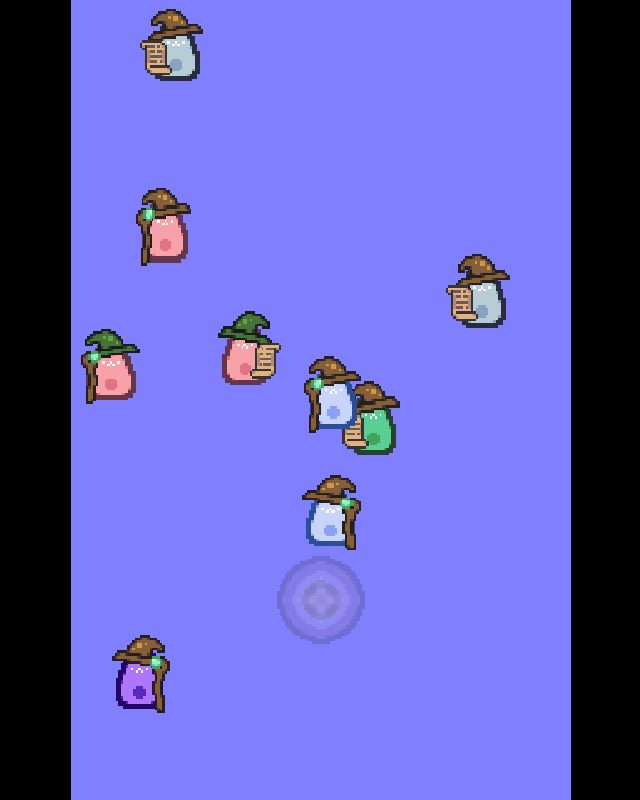
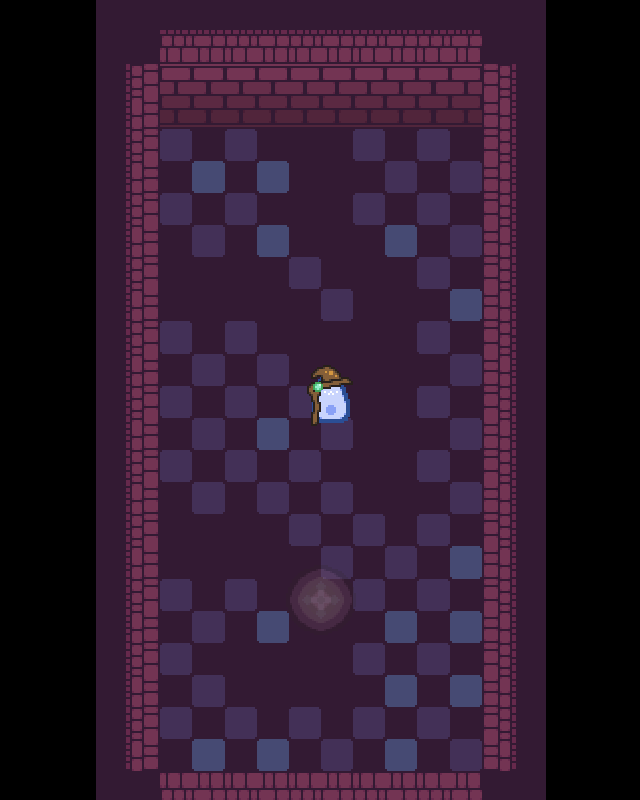
Before and after one commit to ViareJhun/CatLandTest, a plain HTML site: page index.html in a window 1280 px wide. Shown: the whole page, without its empty margins (319-959 px from the left). Drawn offline with Linux system fonts and the light colour scheme.

Commit message:
Add files via upload

```diff
--- a/index.html
+++ b/index.html
@@ -10,7 +10,7 @@
 	<body bgcolor = '#000000'>
 
 		<meta meta name='viewport' content='width=device-width, user-scalable=no' />
-		<canvas width='400' height='640' id = 'surface'></canvas>
+		<canvas width='448' height='796' id = 'surface'></canvas>
 		<script src = './tiny.js'></script>
 
 	</body>
--- a/tiny.js
+++ b/tiny.js
@@ -717,11 +717,15 @@ let Game = {
 
 	},
 
-	_draw() {
+	_clear() {
 
 		gameContext.fillStyle = Game.backColor
 		gameContext.fillRect(0, 0, gameSurface.width, gameSurface.height)
 		gameContext.fillStyle = '#FFFFFF'
+
+	},
+
+	_draw() {
 
 		objectManager.update()
 		objectManager.draw()
@@ -730,6 +734,7 @@ let Game = {
 
 	draw() {
 
+		Game._clear()
 		Game._draw()
 
 	},
@@ -777,12 +782,107 @@ let sprCat = Sprite('./img/cats', 8)
 let sprHat = Sprite('./img/hat', 2)
 let sprWeapon = Sprite('./img/weapon', 2)
 let sprJoystick = Sprite('./img/joystick', 2)
+let sprD1Floor = Sprite('./img/d1floor', 3)
+let sprD1WallTop = Sprite('./img/d1wallTop', 4)
+let sprD1Wall = Sprite('./img/d1wall', 1)
 
 joystick.active = true
 joystick.sprite = sprJoystick
 joystick.setPos(Vec(0.5, 0.75))
 joystick.distance = 100
 joystick.scale = 2
+
+let tiles = {
+
+	data: [],
+	w: gameSurface.width / (32 * 2),
+	h: Math.ceil(gameSurface.height / (32 * 2)),
+	xScale: 2,
+	yScale: 2,
+	x: 0,
+	y: 0,
+
+	init() {
+
+		for (let i = 0; i < this.w; i ++) {
+			let line = []
+			for (let j = 0; j < this.h; j ++) {
+
+				line.push(
+					{
+						sprite: sprD1Floor,
+						index: 2,
+					}
+				)
+
+			}
+			this.data.push(line)
+		}
+
+	},
+
+	gen() {
+
+		for (let i = 0; i < this.w; i ++) {
+			for (let j = 0; j < this.h; j ++) {
+
+				this.data[i][j].index = choose([0, 1, 2])
+
+				if (i == 0 && (j != 0 && j != this.h - 1)) {
+					this.data[i][j].sprite = sprD1WallTop
+					this.data[i][j].index = 3
+				}
+				if (i == this.w - 1 && (j != 0 && j != this.h - 1)) {
+					this.data[i][j].sprite = sprD1WallTop
+					this.data[i][j].index = 2
+				}
+				if (j == 0 && (i != 0 && i != this.w - 1)) {
+					this.data[i][j].sprite = sprD1WallTop
+					this.data[i][j].index = 1
+				}
+				if (j == this.h - 1 && (i != 0 && i != this.w - 1)) {
+					this.data[i][j].sprite = sprD1WallTop
+					this.data[i][j].index = 0
+				}
+
+				if (i == 0 && (j == 0 || j == this.h - 1)) {
+					this.data[i][j].index = 2
+				}
+				if (i == this.w - 1 && (j == 0 || j == this.h - 1)) {
+					this.data[i][j].index = 2
+				}
+				if (j == 1 && (i != 0 && i != this.w - 1)) {
+					this.data[i][j].sprite = sprD1Wall
+					this.data[i][j].index = 0
+				}
+
+			}
+		}
+
+	},
+
+	draw() {
+
+		gameContext.save()
+		gameContext.translate(this.x, this.y)
+		gameContext.scale(this.xScale, this.yScale)
+		for (let i = 0; i < this.w; i ++) {
+			for (let j = 0; j < this.h; j ++) {
+
+				this.data[i][j].sprite.draw(
+					this.data[i][j].index,
+					i * 32 + 16, j * 32 + 16
+				)
+
+			}
+		}
+		gameContext.restore()
+
+	}
+
+}
+tiles.init()
+tiles.gen()
 
 let CreateLegs = () => {
 
@@ -918,7 +1018,7 @@ let CreatePlayer = (x, y) => {
 			}
 
 		}
-		obj.clampSpeed(3)
+		obj.clampSpeed(2)
 		obj.side = sign(obj.speed.x - 0)
 		if (obj.side == 0) {
 			obj.side = 1
@@ -931,8 +1031,8 @@ let CreatePlayer = (x, y) => {
 		obj.position.y = mod(obj.position.y, gameSurface.height)
 
 		if (isMove) {
-			obj.yScale = 2 + sin(obj.angle * 2) * 0.2
-			obj.xScale = 2 + sin(obj.angle * 2 + pi) * 0.2
+			obj.yScale = 2 + sin(obj.angle * 2) * 0.1
+			obj.xScale = 2 + sin(obj.angle * 2 + pi) * 0.1
 		} else {
 			obj.yScale = lerp(obj.xScale, 2, 0.1)
 			obj.xScale = lerp(obj.yScale, 2, 0.1)
@@ -951,6 +1051,8 @@ Game.load = () => {
 	Game.mouseAngle = 0
 
 	textureLoader.load()
+
+	/*
 	for (let i = 0; i < 8; i ++) {
 
 		objectManager.add(
@@ -959,6 +1061,7 @@ Game.load = () => {
 		)
 
 	}
+	*/
 
 	objectManager.add(
 		CreatePlayer(
@@ -972,8 +1075,9 @@ Game.load = () => {
 
 Game.draw = () => {
 
+	Game._clear()
+	tiles.draw()
 	Game._draw()
-
 	joystick.update()
 	joystick.draw()
 
```
Also changed, not shown: img/d1floor0.png (added), img/d1floor1.png (added), img/d1floor2.png (added), img/d1wall0.png (added), img/d1wallTop0.png (added), img/d1wallTop1.png (added), img/d1wallTop2.png (added), img/d1wallTop3.png (added).
